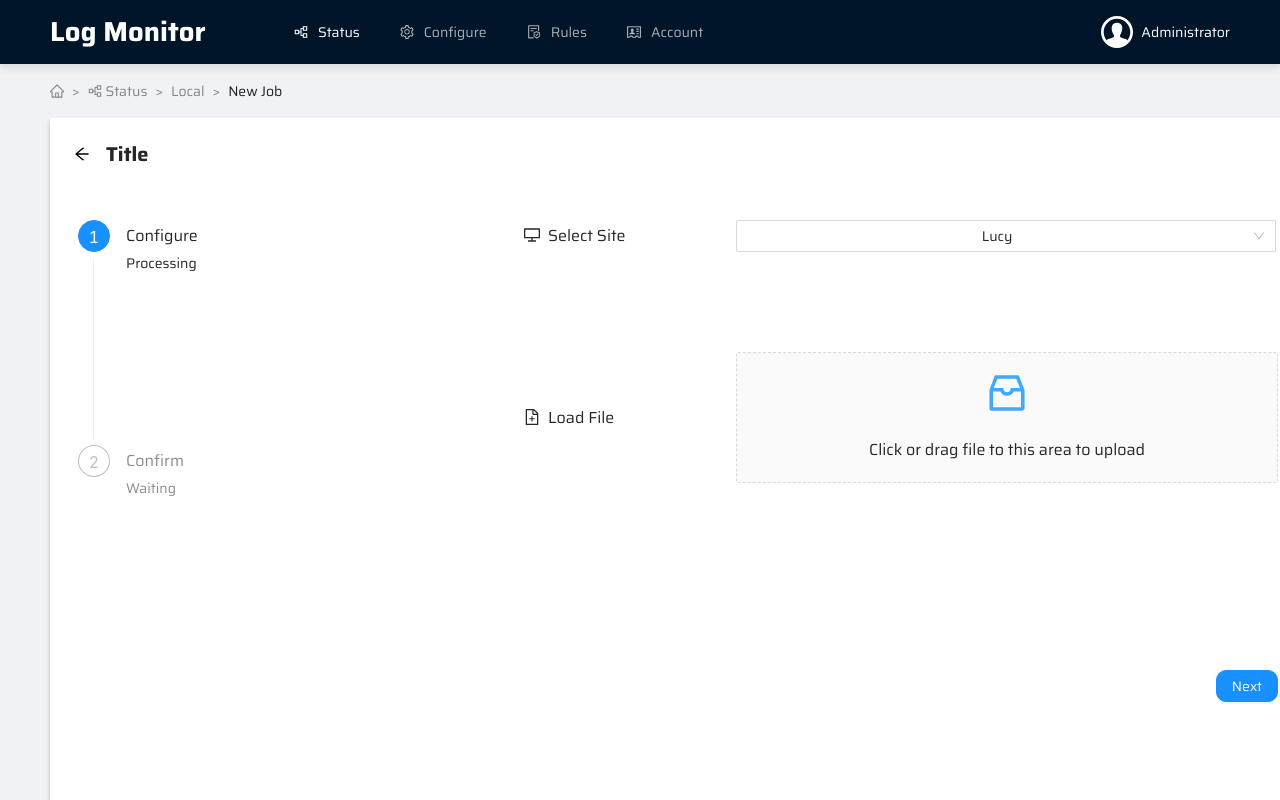
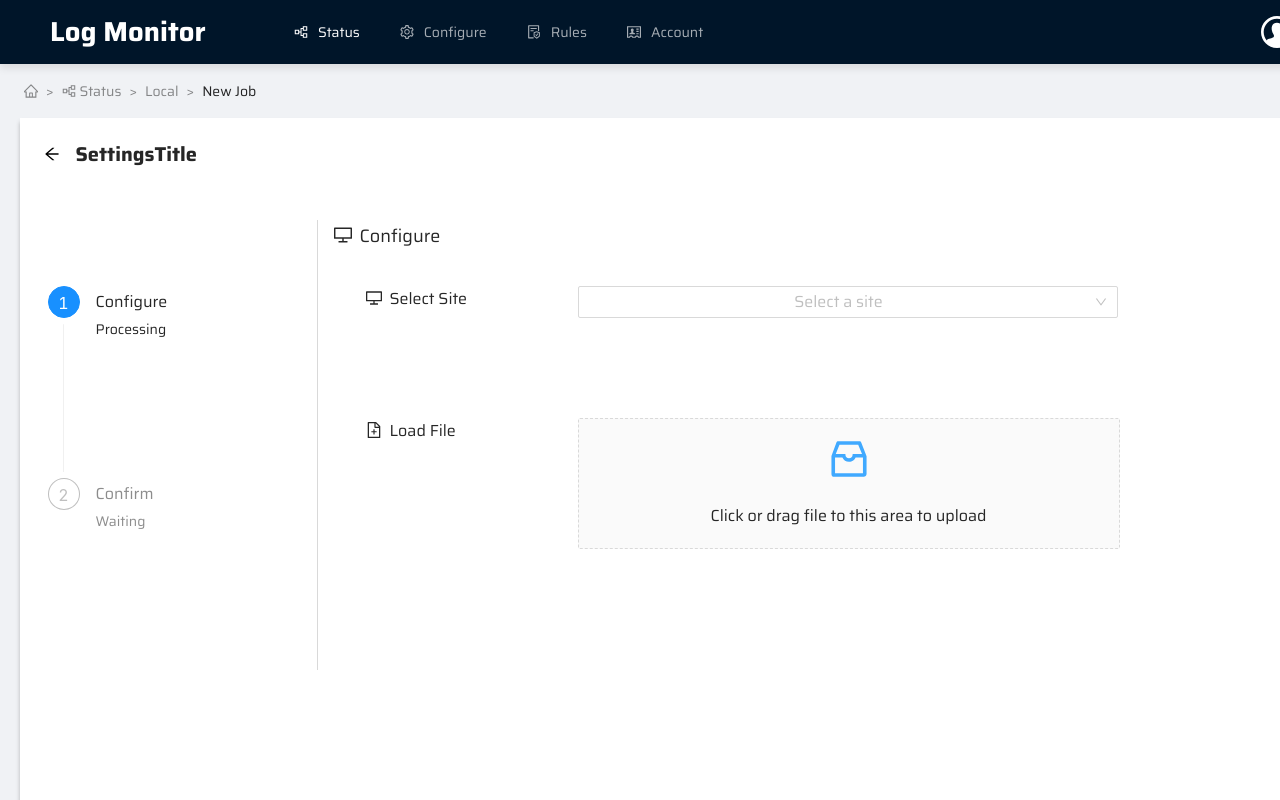
Before and after one commit to sixone0712/logCollector, a React (Create React App) app: page /status/local/new in a window 1280 px wide. Shown: the top 800 px of the page. Built offline with nearby package versions, Linux system fonts and the light colour scheme.

Commit message:
status local 처리

```diff
--- a/src/components/Templates/AppLayout/AppLayout.tsx
+++ b/src/components/Templates/AppLayout/AppLayout.tsx
@@ -26,6 +26,7 @@ const headerstyle = css`
   z-index: 300;
   /* height: 7.1vh; */
   min-height: 4rem;
+  min-width: 90rem;
 `;
 
 function Main({ children }: AppLayoutProps) {
@@ -33,7 +34,7 @@ function Main({ children }: AppLayoutProps) {
 }
 
 const mainStyle = css`
-  margin: 4rem 3.125rem 0 3.125rem;
+  padding: 4rem 3.125rem 0 3.125rem;
   /* height: 86.9vh;
   min-height: 48.875rem;
   background-color: #070606; */
@@ -41,7 +42,7 @@ const mainStyle = css`
   display: flex;
   flex-direction: column;
   align-items: center;
-  min-width: 87rem;
+  min-width: 90rem;
 `;
 
 function BreadCrumb({ children }: AppLayoutProps) {
@@ -52,7 +53,7 @@ const breadCrumbStyle = css`
   /* height: 6vh; */
   min-height: 3.375rem;
   display: flex;
-  width: 87rem;
+  min-width: 87rem;
 `;
 
 function Contents({ children }: AppLayoutProps) {
@@ -65,7 +66,7 @@ const contentsStyle = css`
   background-color: white;
   box-shadow: 0px 4px 4px rgba(0, 0, 0, 0.25);
   border-radius: 1px;
-  width: 87rem;
+  min-width: 87rem;
 `;
 
 export function Footer({ children }: AppLayoutProps) {
--- a/src/components/organisms/LocalNewJob/LocalStepButton.tsx
+++ b/src/components/atoms/StepButton/StepButton.tsx
@@ -1,24 +1,34 @@
+import { css } from '@emotion/react';
+import styled from '@emotion/styled';
+import { Button, Col, Space } from 'antd';
 import React, { useCallback } from 'react';
-import { css } from '@emotion/react';
-import { Button, Row } from 'antd';
-import styled from '@emotion/styled';
-import LocalStep from './LocalStep';
-import { LOCAL_STEP } from './LocalNewJob';
 
-export type LocalStepButtonProps = {
+export type StopButtonProps = {
   children?: React.ReactNode;
   current: number;
   setCurrent: React.Dispatch<React.SetStateAction<number>>;
+  lastStep: number;
+  prevAction?: () => void;
+  nextAction?: () => void;
+  lastAction: () => void;
 };
 
-const Container = styled.div`
-  display: flex;
+const Container = styled(Col)`
+  /* display: flex;
   justify-content: space-between;
   width: 47.125rem;
-  margin-left: 29.625rem;
+  margin-left: 29.375rem;
+  margin-right: 1.75rem; */
 `;
 
-export default function LocalStepButton({ current, setCurrent }: LocalStepButtonProps): JSX.Element {
+export default function StopButton({
+  current,
+  setCurrent,
+  lastStep,
+  prevAction,
+  nextAction,
+  lastAction,
+}: StopButtonProps): JSX.Element {
   const onNext = useCallback(() => {
     setCurrent((prevState) => prevState + 1);
   }, [current, setCurrent]);
@@ -29,28 +39,28 @@ export default function LocalStepButton({ current, setCurrent }: LocalStepButton
 
   return (
     <Container>
-      {current === LOCAL_STEP.CONFIGURE && (
-        <>
-          <div></div>
+      <Space>
+        {current > 0 && (
+          <Button type="primary" css={btnStyle} onClick={onPrev}>
+            Prev
+          </Button>
+        )}
+        {current < lastStep && (
           <Button type="primary" css={btnStyle} onClick={onNext}>
             Next
           </Button>
-        </>
-      )}
-      {current > LOCAL_STEP.CONFIGURE && (
-        <>
-          <Button type="primary" css={btnStyle} onClick={onPrev}>
-            Prev
-          </Button>
-          <Button type="primary" css={btnStyle} onClick={onNext}>
+        )}
+        {current >= lastStep && (
+          <Button type="primary" css={btnStyle} onClick={lastAction}>
             Add
           </Button>
-        </>
-      )}
+        )}
+      </Space>
     </Container>
   );
 }
 
 const btnStyle = css`
   border-radius: 0.625rem;
+  width: 4rem;
 `;
--- /dev/null
+++ b/src/components/atoms/StepButton/index.tsx
@@ -0,0 +1 @@
+export { default } from './StepButton';
--- a/src/components/organisms/LocalNewJob/LocalConfigure.tsx
+++ b/src/components/organisms/LocalNewJob/LocalConfigure.tsx
@@ -1,9 +1,10 @@
-import React from 'react';
+import React, { useState } from 'react';
 import { css } from '@emotion/react';
 import { Col, Row, Select, Space } from 'antd';
 import { DesktopOutlined, FileAddOutlined, InboxOutlined } from '@ant-design/icons';
 import { Upload, message } from 'antd';
 import styled from '@emotion/styled';
+import useAddLocalJob from '../../../hooks/useAddLocalJob';
 
 export type LocalConfigureProps = {
   children?: React.ReactNode;
@@ -22,60 +23,42 @@ const FileUpload = styled(Row)`
 `;
 
 export default function LocalConfigure({ children }: LocalConfigureProps): JSX.Element {
+  const [fileList, setFileList] = useState<any>([]);
+
+  const { getSiteList } = useAddLocalJob();
   const props = {
     name: 'file',
     multiple: true,
-    action: 'https://www.mocky.io/v2/5cc8019d300000980a055e76',
-    onChange(info: any) {
-      const { status } = info.file;
-      if (status !== 'uploading') {
-        console.log(info.file, info.fileList);
-      }
-      if (status === 'done') {
-        message.success(`${info.file.name} file uploaded successfully.`);
-      } else if (status === 'error') {
-        message.error(`${info.file.name} file upload failed.`);
-      }
+    beforeUpload: (file: any) => {
+      console.log('file', file);
+      setFileList((prevState: any) => [...prevState, file]);
+      return false;
     },
+    fileList,
   };
   return (
     <>
-      <SelectSiteName align="middle">
-        <Space
-          css={css`
-            min-width: 13.25rem;
-          `}
-        >
+      <SelectSiteName align="top">
+        <Space css={spaceStyle}>
           <DesktopOutlined />
           <span>Select Site</span>
         </Space>
-        <Select
-          defaultValue="lucy"
-          css={css`
-            min-width: 33.75rem;
-            text-align: center;
-          `}
-        >
-          <Select.Option value="jack">Jack</Select.Option>
-          <Select.Option value="lucy">Lucy</Select.Option>
+        <Select css={selectStyle} placeholder="Select a site">
+          {getSiteList.map((item) => (
+            <Select.Option key={item.no} value={item.siteName}>
+              {item.siteName}
+            </Select.Option>
+          ))}
         </Select>
       </SelectSiteName>
-      <FileUpload align="middle">
-        <Space
-          css={css`
-            min-width: 13.25rem;
-          `}
-        >
+      <FileUpload align="top">
+        <Space css={spaceStyle}>
           <FileAddOutlined />
           <span>Load File</span>
         </Space>
 
         <Upload.Dragger {...props}>
-          <div
-            css={css`
-              min-width: 33.75rem;
-            `}
-          >
+          <div css={uploadContextsStyle}>
             <p className="ant-upload-drag-icon">
               <InboxOutlined />
             </p>
@@ -87,4 +70,17 @@ export default function LocalConfigure({ children }: LocalConfigureProps): JSX.E
   );
 }
 
-const style = css``;
+const spaceStyle = css`
+  min-width: 13.25rem;
+  /* font-size: 1.25rem; */
+`;
+
+const selectStyle = css`
+  min-width: 33.75rem;
+  text-align: center;
+  font-size: inherit;
+`;
+
+const uploadContextsStyle = css`
+  min-width: 33.75rem;
+`;
--- a/src/components/organisms/LocalNewJob/LocalConfirm.tsx
+++ b/src/components/organisms/LocalNewJob/LocalConfirm.tsx
@@ -1,12 +1,47 @@
 import React from 'react';
 import { css } from '@emotion/react';
+import { Col, Row, Select, Space } from 'antd';
+import { DesktopOutlined, FileAddOutlined, InboxOutlined } from '@ant-design/icons';
+import { Upload, message } from 'antd';
+import styled from '@emotion/styled';
 
 export type LocalConfirmProps = {
   children?: React.ReactNode;
 };
 
+const SelectSiteName = styled(Row)`
+  font-size: 1rem;
+  flex-wrap: nowrap;
+`;
+const FileUpload = styled(Row)`
+  font-size: 1rem;
+  margin-top: 2rem;
+  flex-wrap: nowrap;
+`;
+
+const SelectedItem = styled(Col)``;
+
 export default function LocalConfirm({ children }: LocalConfirmProps): JSX.Element {
-  return <div css={style}>LocalConfirm</div>;
+  return (
+    <>
+      <SelectSiteName align="middle">
+        <Space css={spaceStyle}>
+          <DesktopOutlined />
+          <span>Select Site</span>
+        </Space>
+        <SelectedItem>GKC_BQ</SelectedItem>
+      </SelectSiteName>
+      <FileUpload align="middle">
+        <Space css={spaceStyle}>
+          <FileAddOutlined />
+          <span>Load File</span>
+        </Space>
+        <SelectedItem>3 Files</SelectedItem>
+      </FileUpload>
+    </>
+  );
 }
 
-const style = css``;
+const spaceStyle = css`
+  min-width: 13.25rem;
+`;
--- a/src/components/organisms/LocalNewJob/LocalNewJob.tsx
+++ b/src/components/organisms/LocalNewJob/LocalNewJob.tsx
@@ -1,38 +1,52 @@
+import { DesktopOutlined, NotificationOutlined } from '@ant-design/icons';
 import { css } from '@emotion/react';
 import styled from '@emotion/styled';
-
-import { Button, Col, PageHeader, Row } from 'antd';
-import React, { useCallback, useState } from 'react';
+import { Col, PageHeader, Row, Space } from 'antd';
+import React, { useState } from 'react';
+import StepButton from '../../atoms/StepButton';
+import LocalConfirm from './LocalConfirm';
 import LocalConfigure from './LocalConfigure';
 import LocalStep from './LocalStep';
-import LocalStepButton from './LocalStepButton';
 
 export type LocalNewJobProps = {
   children?: React.ReactNode;
 };
 
-const Container = styled.div`
-  display: flex;
+const Container = styled(Row)`
+  /* display: flex; */
   flex-direction: column;
   background-color: white;
+  width: inherit;
 `;
 
-const Content = styled(Row)`
+const Contents = styled(Row)`
+  /* display: flex; */
   margin-left: 1.75rem;
   margin-right: 1.75rem;
   margin-top: 1.875rem;
   flex-wrap: nowrap;
+  /* flex-direction: row; */
 `;
 
-const LocalStepContent = styled(Col)`
-  margin-left: 11rem;
+const SettingsTitle = styled(Row)`
+  margin-left: 1rem;
+  font-size: 1.125rem;
+`;
+
+const Main = styled(Col)`
+  padding-top: 2.125rem;
+  margin-left: 3rem;
+`;
+
+const Settings = styled(Col)`
+  /* margin-left: 11rem; */
   height: 28.125rem;
+  width: 67.1875rem;
 `;
 
 export const LOCAL_STEP = {
   CONFIGURE: 0,
   CONFIRM: 1,
-  ADD: 2,
 };
 
 export default function LocalNewJob({ children }: LocalNewJobProps): JSX.Element {
@@ -40,16 +54,59 @@ export default function LocalNewJob({ children }: LocalNewJobProps): JSX.Element
 
   return (
     <Container>
-      <PageHeader onBack={() => null} title="Title" />
-      <Content>
+      <PageHeader onBack={() => null} title="SettingsTitle" />
+      <Contents>
         <LocalStep current={current} />
-        <LocalStepContent>
-          <LocalConfigure />
-        </LocalStepContent>
-      </Content>
-      <LocalStepButton current={current} setCurrent={setCurrent} />
+        <Settings>
+          <SettingsTitle justify="space-between" align="middle">
+            <Title current={current} />
+            <StepButton
+              current={current}
+              setCurrent={setCurrent}
+              lastStep={LOCAL_STEP.CONFIRM}
+              lastAction={() => {
+                console.log('lastAction');
+              }}
+            />
+          </SettingsTitle>
+          <Main>
+            {current === LOCAL_STEP.CONFIGURE && <LocalConfigure />}
+            {current > LOCAL_STEP.CONFIGURE && <LocalConfirm />}
+          </Main>
+        </Settings>
+      </Contents>
     </Container>
   );
 }
 
+interface TitleProps {
+  current: number;
+}
+function Title({ current }: TitleProps) {
+  const { icon, text } = getTitle(current);
+
+  return (
+    <Space>
+      {icon}
+      <span>{text}</span>
+    </Space>
+  );
+}
+
+function getTitle(current: number) {
+  switch (current) {
+    case 0:
+      return {
+        icon: <DesktopOutlined />,
+        text: 'Configure',
+      };
+    case 1:
+    default:
+      return {
+        icon: <NotificationOutlined />,
+        text: 'Check Settings',
+      };
+  }
+}
+
 const style = css``;
--- a/src/components/organisms/LocalNewJob/LocalStep.tsx
+++ b/src/components/organisms/LocalNewJob/LocalStep.tsx
@@ -27,10 +27,11 @@ export default function LocalStep({ current }: LocalStepProps): JSX.Element {
       current={current}
       direction="vertical"
       css={css`
-        min-width: 16.875rem;
         width: 16.875rem;
         height: 28.125rem;
         flex-wrap: nowrap;
+        border-right: 1px solid #d9d9d9;
+        padding-top: 4.125rem;
       `}
     >
       <Steps.Step title="Configure" description={getDescription(LOCAL_STEP.CONFIGURE)} />
--- /dev/null
+++ b/src/hooks/useAddLocalJob.ts
@@ -0,0 +1,10 @@
+import React, { useCallback, useState } from 'react';
+import { localStatusData } from './useLocalStatus';
+
+export default function useAddLocalJob() {
+  const [getSiteList] = useState(localStatusData);
+
+  return {
+    getSiteList,
+  };
+}
--- a/src/hooks/useLocalStatus.ts
+++ b/src/hooks/useLocalStatus.ts
@@ -1,7 +1,7 @@
 import { useCallback, useState } from 'react';
 import { LocalStatus } from '../types/Status';
 
-const data: LocalStatus[] = [
+export const localStatusData: LocalStatus[] = [
   {
     no: 1,
     siteName: 'GKC_BQ',
@@ -120,7 +120,7 @@ const data: LocalStatus[] = [
 ];
 
 export default function useLocalStatus() {
-  const [localList, setLocalList] = useState(data);
+  const [localList, setLocalList] = useState(localStatusData);
 
   const refreshRemoteList = useCallback(() => {
     // TODO:
```
